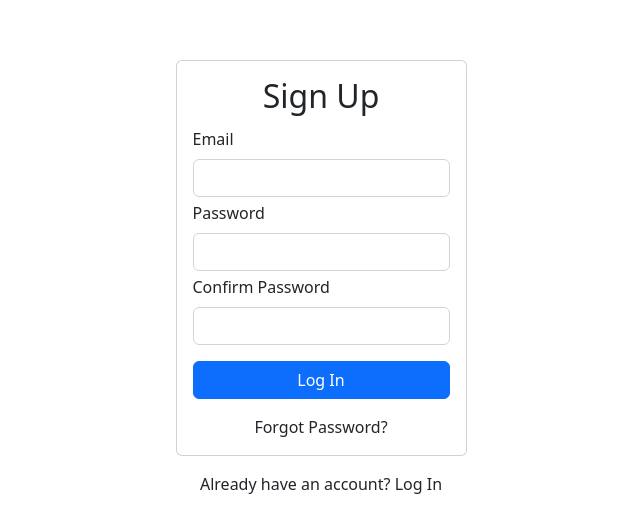
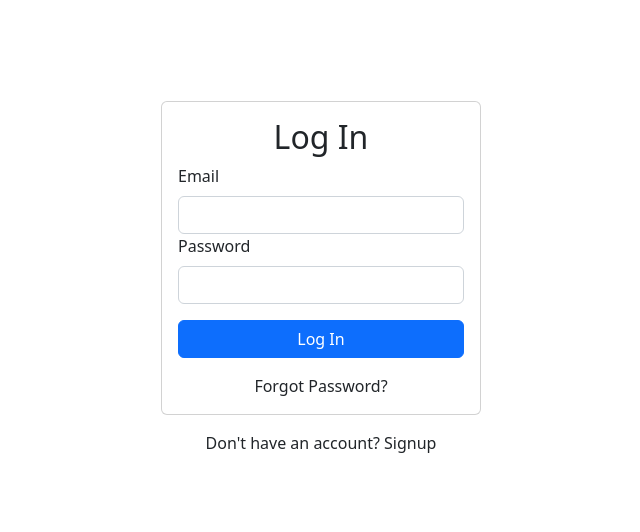
Before and after one commit to Sibindra/react-login-form, a React (Create React App) app: page / in a window 1280 px wide. Shown: the part 122-654 px from the top of the page, without its empty margins (319-959 px from the left). Built offline with nearby package versions, Linux system fonts and the light colour scheme.

Commit message:
added minor width changes

```diff
--- a/src/App.jsx
+++ b/src/App.jsx
@@ -4,8 +4,8 @@ import Signup from "./components/Signup";
 function App() {
     return (
         <div id="Hero" className="vh-100 d-flex flex-column align-items-center justify-content-center">
-            {/* <Login /> */}
-            <Signup/>
+            <Login />
+            {/* <Signup/> */}
         </div>
     );
 }
--- a/src/components/Login.jsx
+++ b/src/components/Login.jsx
@@ -1,4 +1,4 @@
-import React,{useRef} from "react";
+import React, { useRef } from "react";
 import { Card, Form, Button } from "react-bootstrap";
 
 export default function Login() {
@@ -7,14 +7,18 @@ export default function Login() {
 
     return (
         <>
-            <Card>
+            <Card className="w-25">
                 <Card.Body className="p-3">
                     <h2 className="text-center">Log In</h2>
 
                     <Form>
                         <Form.Group id="email">
                             <Form.Label>Email</Form.Label>
-                            <Form.Control type="email" required ref={emailRef}></Form.Control>
+                            <Form.Control
+                                type="email"
+                                required
+                                ref={emailRef}
+                            ></Form.Control>
                         </Form.Group>
 
                         <Form.Group id="password">
@@ -26,9 +30,7 @@ export default function Login() {
                             ></Form.Control>
                         </Form.Group>
 
-                        <Button type="submit" className="w-100 mt-3">
-                            Log In
-                        </Button>
+                        <Button className="w-100 mt-3">Log In</Button>
                     </Form>
 
                     <div className="text-center mt-3">Forgot Password?</div>
--- a/src/components/Signup.jsx
+++ b/src/components/Signup.jsx
@@ -10,7 +10,7 @@ export default function Signup() {
     return (
 
         <>
-            <Card>
+            <Card className="w-25">
                 <Card.Body className="p-3">
                     <h2 className="text-center">Sign Up</h2>
 
```
